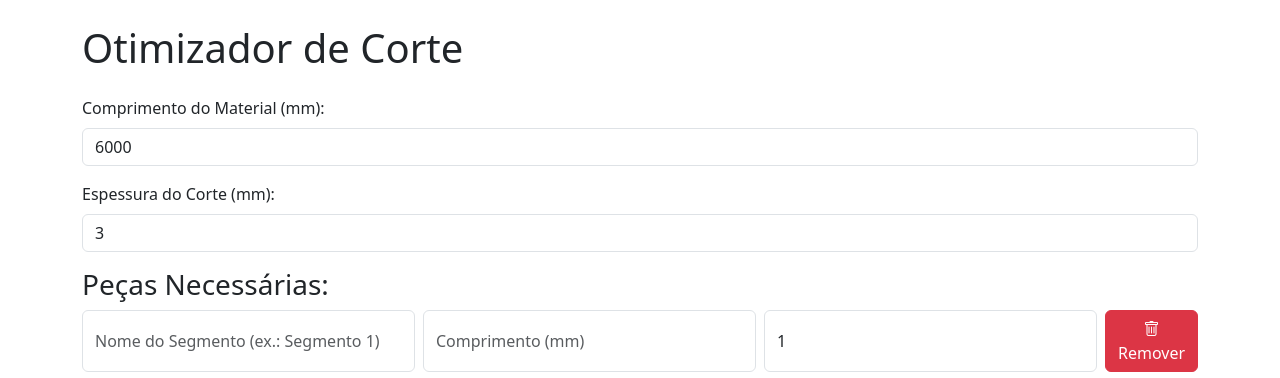
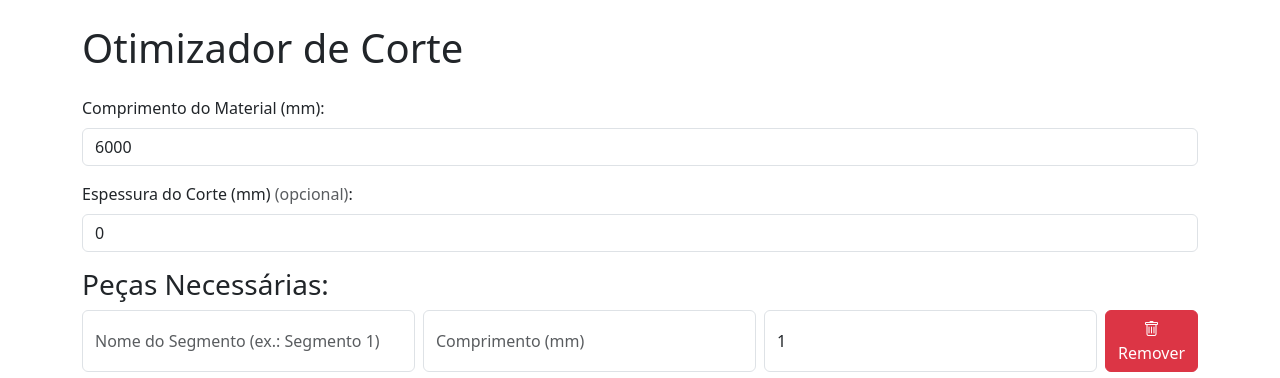
Before and after one commit to filipecrysthian/otimizadorcortes, a Flask app: page / in a window 1280 px wide. Shown: the top 378 px of the page. Run offline with Flask 3, Linux system fonts and the light colour scheme.

Commit message:
change kerf default value to zero

```diff
--- a/app.py
+++ b/app.py
@@ -18,7 +18,7 @@ def optimize():
     data = request.json
     material_length = data.get("material_length", 6000)
     pieces = data.get("pieces", [])
-    kerf = data.get("kerf", 3)
+    kerf = data.get("kerf", 0)
 
     print(f"Dados recebidos: material_length={material_length}, pieces={pieces}, kerf={kerf}", file=sys.stderr)
 
--- a/templates/index.html
+++ b/templates/index.html
@@ -20,8 +20,8 @@
         </div>
 
         <div class="mb-3">
-            <label for="kerfWidth" class="form-label">Espessura do Corte (mm):</label>
-            <input type="number" class="form-control" id="kerfWidth" value="3" step="1" min="0">
+            <label for="kerfWidth" class="form-label">Espessura do Corte (mm) <span class="text-muted">(opcional)</span>:</label>
+            <input type="number" class="form-control" id="kerfWidth" value="0" step="1" min="0">
         </div>
 
         <div class="mb-3">
```
